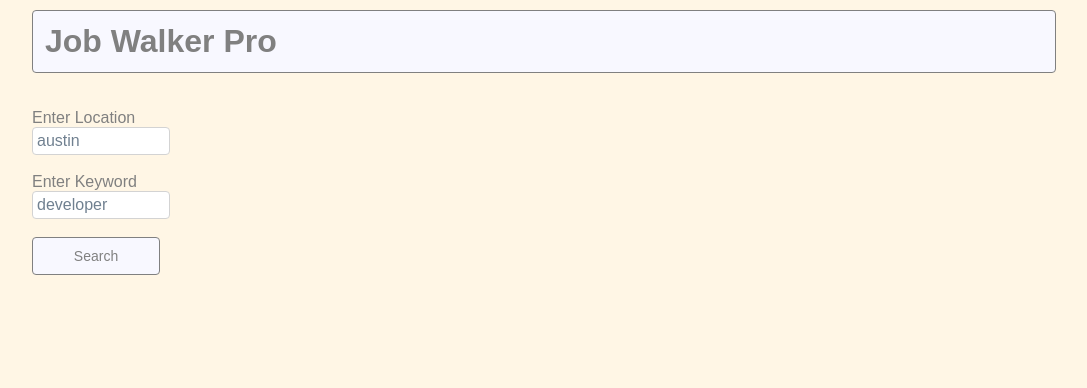
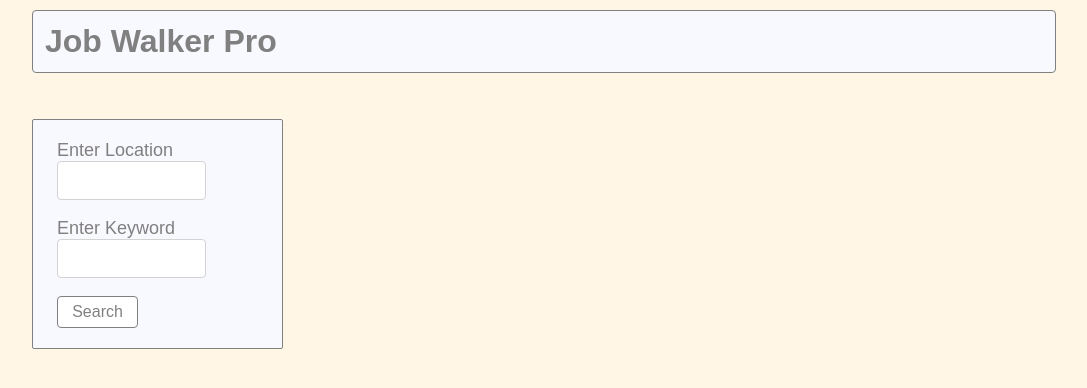
Before and after one commit to danieldowling/willoughby-green, an Angular app: page / in a window 1280 px wide. Shown: the top 388 px of the page, without its empty margins (96-1183 px from the left). Built offline with nearby package versions, Linux system fonts and the light colour scheme.

Commit message:
updated scss for searchbar component

```diff
--- a/src/app/search-bar/search-bar.component.scss
+++ b/src/app/search-bar/search-bar.component.scss
@@ -10,6 +10,15 @@ $ghost: ghostwhite;
 
 .search-input {
   color: $grey;
+  background-color: $ghost;
+  padding-left: 24px;
+  padding-top: 20px;
+  padding-bottom: 20px;
+  width: 88%;
+  border: 1px solid $grey;
+  border-radius: 2px;
+  margin-top: 10px;
+  margin-bottom: 1153px;
 }
 
 .search-results {
@@ -26,6 +35,10 @@ li {
   padding: 10px;
   background-color: $ghost;
   color: $grey;
+  &:hover {
+    background-color: lightcyan;
+    border: 2px solid lightblue;
+  }
 }
 
 ul li h2 {
@@ -43,41 +56,44 @@ ul li p {
 }
 
 label {
-  font-size: 16px;
+  font-size: 18px;
 }
 
 input {
-  padding: 4px;
-  font-size: 16px;
-  width: 50%;
+  padding: 8px;
+  font-size: 18px;
+  width: 58%;
   color: $grey2;
   border: 1px solid lightgrey;
   border-radius: 4px;
   &:hover {
-    border: 1px solid lightblue;
+    border: 2px solid lightblue;
   }
   &:focus {
+    border: 2px solid lightblue;
     outline-color: lightblue;
   }
 }
 
 button {
-  padding: 10px;
+  padding: 6px;
   cursor: pointer;
   border-radius: 4px;
   border: 1px solid grey;
-  width: 50%;
-  background-color: ghostwhite;
-  // background-color: lightblue;
+  width: 36%;
+  background-color: white;
   color: $grey;
-  font-size: 14px;
+  font-size: 16px;
   &:hover {
     background-color: lightblue;
-    border: 1px solid $grey2;
-    color: $ghost;
+    border: 2px solid #03a9f4;
+    color: #03a9f4;
   }
   &:focus {
-    outline: none;
+    color: #03a9f4;
+    background-color: lightblue;
+    outline-color: lightblue;
+    border: 2px solid #03a9f4;
   }
 
 }
--- a/src/app/search-bar/search-bar.component.ts
+++ b/src/app/search-bar/search-bar.component.ts
@@ -8,8 +8,8 @@ import { SearchBarService } from './search-bar.service';
   providers: [SearchBarService]
 })
 export class SearchBarComponent implements OnInit {
-  location: string = "austin";
-  keyword: string = "developer";
+  location: string = "";
+  keyword: string = "";
   jobs: Object[] = []
 
   constructor(private searchService: SearchBarService) {}
```
